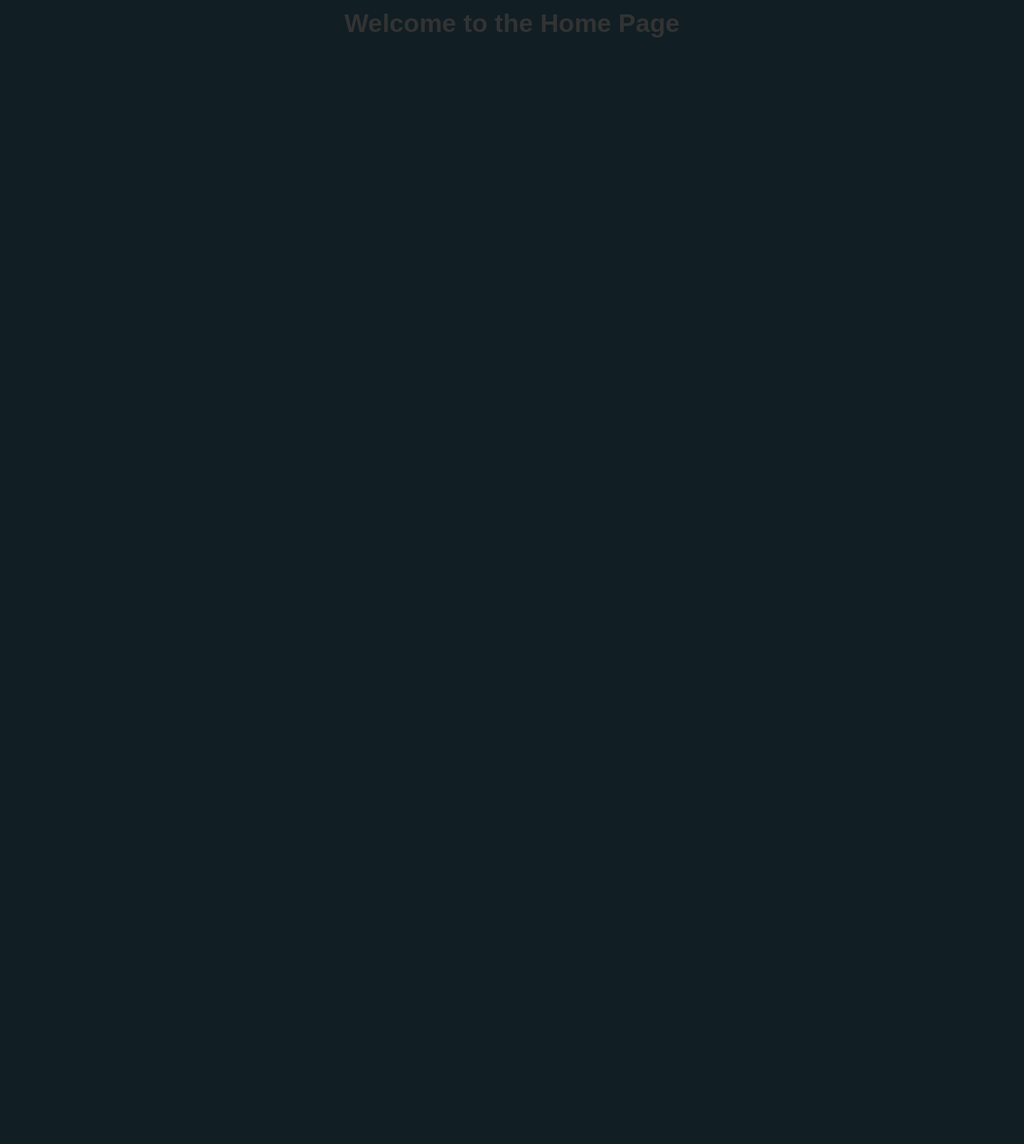
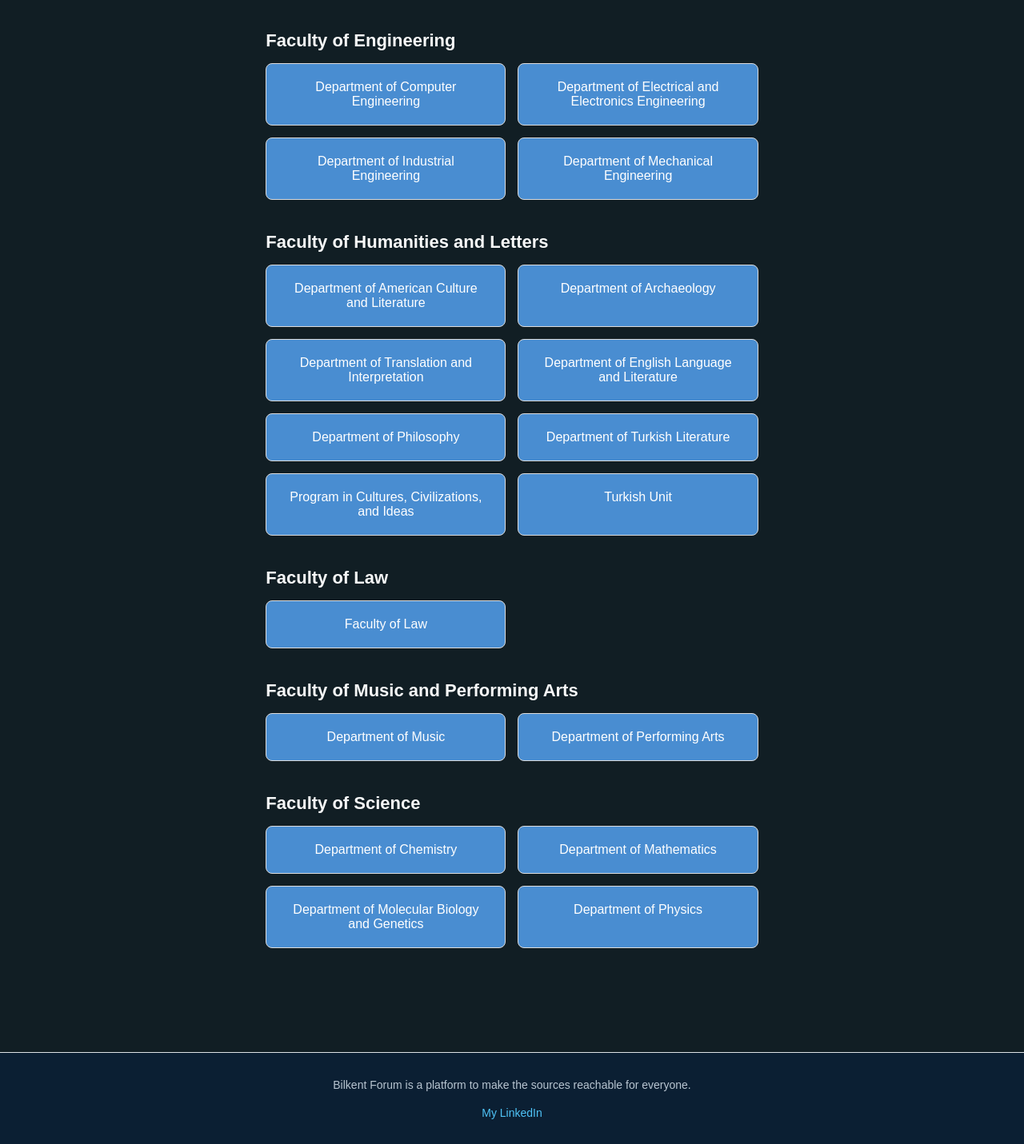
Before and after one commit to ismetinan/BilkentForum, a React (Vite) app in the folder frontend/: page /home in a window 1280 px wide. Shown: the part 371-1802 px from the top of the page at 80% size. Before the commit the page ends 800 px from the top, so only its background shows below. Built offline with nearby package versions, Linux system fonts and the light colour scheme; sample sign-in values are in the browser's storage.

Commit message:
Origin FE V4

```diff
--- /dev/null
+++ b/frontend/src/Departments.css
@@ -0,0 +1,46 @@
+.departments-container {
+  padding: 50px;
+  max-width: 1200px;
+  margin: auto;
+  /* Add top margin to account for fixed navbar */
+  margin-top: 80px; /* Adjust this value based on your navbar height */
+  /* Alternative: use padding-top instead of margin-top */
+  /* padding-top: 130px; */
+  min-height: 100vh; /* Ensure container has enough height */
+  overflow: visible; /* Make sure content isn't hidden */
+}
+
+.faculty-section {
+  margin-bottom: 40px;
+}
+
+.faculty-title {
+  font-size: 22px;
+  font-weight: bold;
+  color: #f7f8f8;
+  margin-bottom: 15px;
+}
+
+.department-grid {
+  display: grid;
+  grid-template-columns: repeat(auto-fill, minmax(250px, 1fr));
+  gap: 15px;
+}
+
+.department-card {
+  background-color: #498dd1;
+  padding: 20px;
+  border-radius: 8px;
+  text-align: center;
+  font-weight: 500;
+  cursor: pointer;
+  transition: transform 0.2s ease, box-shadow 0.2s ease;
+  border: 1px solid #ddd;
+  color: white; /* Added for better contrast with blue background */
+}
+
+.department-card:hover {
+  background-color: #357abd; /* Changed to a darker blue instead of gray */
+  transform: translateY(-3px);
+  box-shadow: 0px 4px 8px rgba(0,0,0,0.2);
+}
--- /dev/null
+++ b/frontend/src/Footer.css
@@ -0,0 +1,35 @@
+.footer {
+  background-color: #0b1f33;
+  padding: 30px 0;
+  text-align: center;
+  border-top: 1px solid #dee2e6;
+  width: 100vw;
+  margin: 0;
+  margin-left: calc(-50vw + 50%);
+  box-sizing: border-box;
+  position: relative;
+}
+
+.footer-text {
+  margin: 0 0 15px 0;
+  color: #b8c5d1;
+  font-size: 14px;
+  line-height: 1.5;
+  max-width: 800px;
+  margin-left: auto;
+  margin-right: auto;
+  margin-bottom: 15px;
+}
+
+.footer-link {
+  color: #4fc3f7;
+  text-decoration: none;
+  font-size: 14px;
+  font-weight: 500;
+  transition: color 0.3s ease;
+}
+
+.footer-link:hover {
+  color: #81d4fa;
+  text-decoration: underline;
+}
--- /dev/null
+++ b/frontend/src/components/Departments.jsx
@@ -0,0 +1,108 @@
+import React from "react";
+import "../Departments.css";
+
+const faculties = [
+  {
+    name: "Faculty of Applied Sciences",
+    departments: [
+      "Information Systems and Technologies",
+      "Tourism and Hotel Management",
+    ],
+  },
+  {
+    name: "Faculty of Art, Design, and Architecture",
+    departments: [
+      "Department of Architecture",
+      "Department of Communication and Design",
+      "Department of Fine Arts",
+      "Department of Graphic Design",
+      "Department of Interior Architecture and Environmental Design",
+      "Department of Urban Design and Landscape Architecture",
+      "Art, Design and Architecture Courses",
+    ],
+  },
+  {
+    name: "Faculty of Business Administration",
+    departments: ["Department of Management"],
+  },
+  {
+    name: "Faculty of Economics, Administrative, and Social Sciences",
+    departments: [
+      "Department of Economics",
+      "Department of History",
+      "Department of International Relations",
+      "Department of Political Science and Public Administration",
+      "Department of Psychology",
+    ],
+  },
+  {
+    name: "Faculty of Education",
+    departments: [
+      "Department of Basic Education",
+      "Curriculum and Instruction",
+      "Teaching English as a Foreign Language",
+    ],
+  },
+  {
+    name: "Faculty of Engineering",
+    departments: [
+      "Department of Computer Engineering",
+      "Department of Electrical and Electronics Engineering",
+      "Department of Industrial Engineering",
+      "Department of Mechanical Engineering",
+    ],
+  },
+  {
+    name: "Faculty of Humanities and Letters",
+    departments: [
+      "Department of American Culture and Literature",
+      "Department of Archaeology",
+      "Department of Translation and Interpretation",
+      "Department of English Language and Literature",
+      "Department of Philosophy",
+      "Department of Turkish Literature",
+      "Program in Cultures, Civilizations, and Ideas",
+      "Turkish Unit",
+    ],
+  },
+  {
+    name: "Faculty of Law",
+    departments: ["Faculty of Law"], // No specific departments given
+  },
+  {
+    name: "Faculty of Music and Performing Arts",
+    departments: ["Department of Music", "Department of Performing Arts"],
+  },
+  {
+    name: "Faculty of Science",
+    departments: [
+      "Department of Chemistry",
+      "Department of Mathematics",
+      "Department of Molecular Biology and Genetics",
+      "Department of Physics",
+    ],
+  },
+];
+
+export default function Departments() {
+  return (
+    <div className="departments-container">
+      {faculties.map((faculty, idx) => (
+        <div key={idx} className="faculty-section">
+          <h2 className="faculty-title">{faculty.name}</h2>
+          <div className="department-grid">
+            {faculty.departments.map((dept, index) => (
+              <div
+                key={index}
+                className="department-card"
+                onClick={() => alert(`Navigating to ${dept}`)}
+              >
+                {dept}
+              </div>
+            ))}
+          </div>
+        </div>
+      ))}
+    </div>
+  );
+}
--- /dev/null
+++ b/frontend/src/components/Footer.jsx
@@ -0,0 +1,22 @@
+import React from "react";
+import "../Footer.css";
+
+const Footer = () => {
+  return (
+    <footer className="footer">
+      <p className="footer-text">
+        Bilkent Forum is a platform to make the sources reachable for everyone.
+      </p>
+      <a
+        href="https://linkedin.com/in/your-profile"
+        target="_blank"
+        rel="noopener noreferrer"
+        className="footer-link"
+      >
+        My LinkedIn
+      </a>
+    </footer>
+  );
+};
+
+export default Footer;
--- a/frontend/src/pages/HomePage.jsx
+++ b/frontend/src/pages/HomePage.jsx
@@ -1,14 +1,18 @@
 
 import React from "react";
 import Navbar from "../components/Navbar";
+import Departments from "../components/Departments";
+import Footer from "../components/Footer";
 
 const HomePage = () => {
   return (
     <>
       <Navbar />
+      <Departments />
       <div style={{ padding: "20px", color: "#333" }}>
-        <h1>Welcome to the Home Page</h1>
+
       </div>
+      <Footer />
     </>
   );
 };
```
Also changed, not shown: 1 other file (tests, documents, lock files or other folders).
